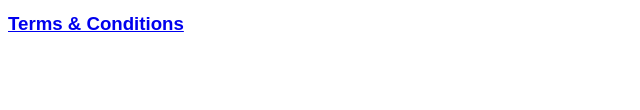
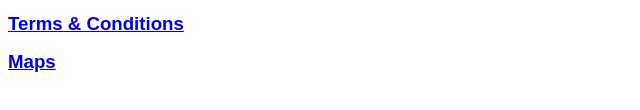
Before and after one commit to skrapppp/Privacy, a plain HTML site: page index.html in a window 1280 px wide. Shown: the part 1701-1811 px from the top of the page, 0-640 px from the left. Drawn offline with Linux system fonts and the light colour scheme.

Commit message:
Update index.html

```diff
--- a/index.html
+++ b/index.html
@@ -1047,6 +1047,8 @@ constitute your acceptance of such change.</p>
 
 <h3> <a href="termsandconditions.html"> Terms & Conditions</a></h3>
 
+<h3> <a href="maps.html"> Maps</a></h3>
+
 <h2 style='margin-top:0cm'><o:p>&nbsp;</o:p></h2>
 
 </div>
```
